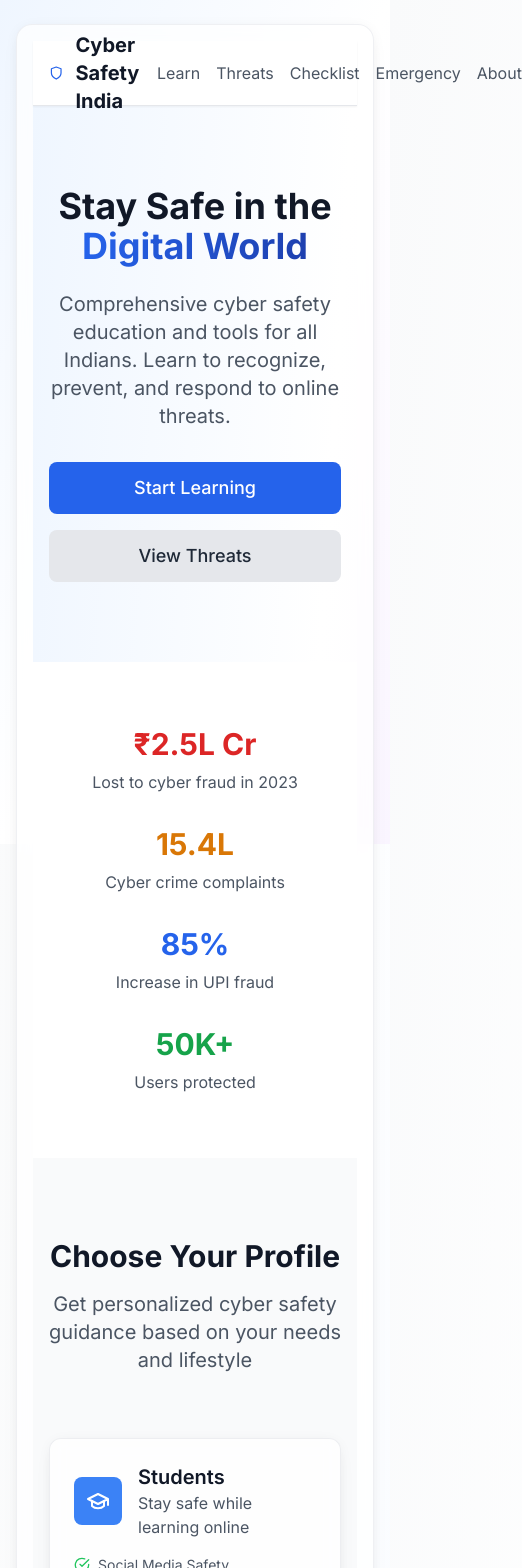
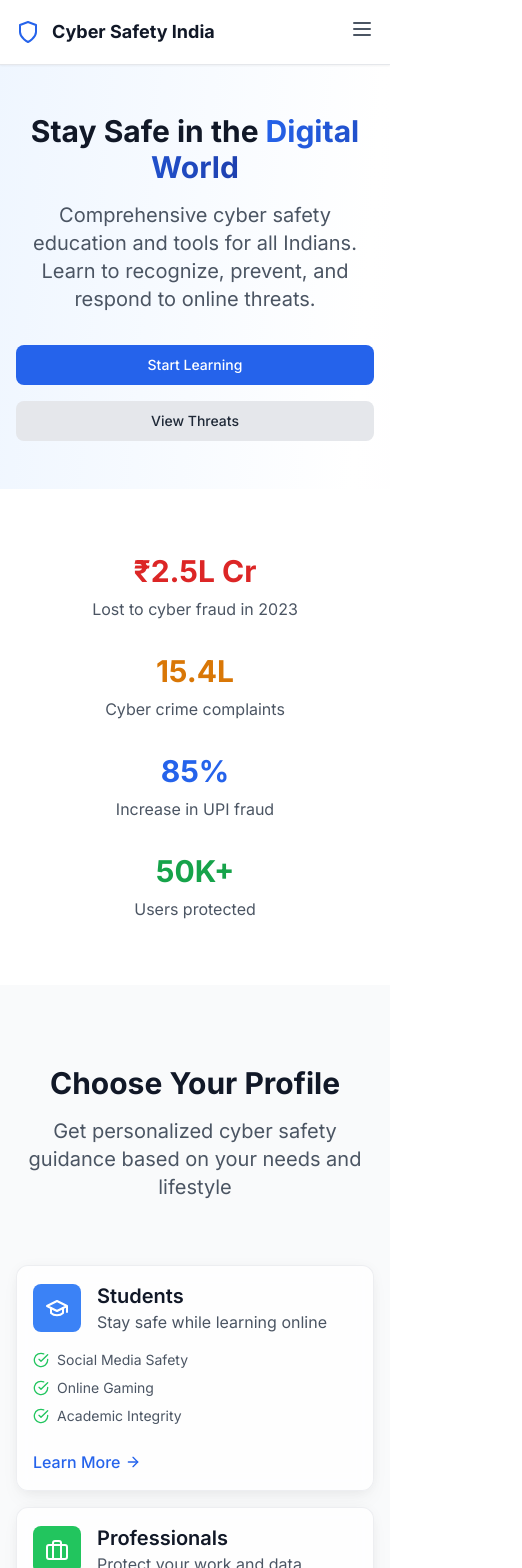
Before and after one commit to manvi18ux/cyber-safety-india, a Next.js app: page / in a window 390 px wide. Shown: the top 1568 px of the page, 522 px wide, since content can reach past the window. Built offline with nearby package versions, Linux system fonts and the light colour scheme.

Commit message:
Fix mobile responsiveness: improve layout, navigation, and spacing for mobile devices

```diff
--- a/app/globals.css
+++ b/app/globals.css
@@ -82,4 +82,19 @@
   .glass {
     @apply bg-white/70 backdrop-blur-md border border-gray-200/60 shadow-soft;
   }
+
+  /* Mobile-specific improvements */
+  @media (max-width: 640px) {
+    .card {
+      @apply p-4;
+    }
+
+    .btn-primary, .btn-secondary, .btn-danger {
+      @apply py-2.5 px-4 text-sm;
+    }
+
+    .input-field {
+      @apply py-2.5 px-3 text-sm;
+    }
+  }
 }
--- a/app/layout.tsx
+++ b/app/layout.tsx
@@ -32,11 +32,7 @@ export default function RootLayout({
              <body className={inter.className}>
          <div className="min-h-screen">
            <div className="absolute inset-0 -z-10 bg-gradient-to-br from-blue-50 via-white to-purple-50" />
-          <div className="container-padded py-6">
-            <div className="glass rounded-2xl p-4 md:p-6">
            {children}
-            </div>
-          </div>
          </div>
        </body>
     </html>
--- a/app/page.tsx
+++ b/app/page.tsx
@@ -72,10 +72,10 @@ export default function HomePage() {
          <div className="max-w-7xl mx-auto px-4 sm:px-6 lg:px-8">
            <div className="flex justify-between items-center h-16">
              <div className="flex items-center space-x-3">
-              <Shield className="h-8 w-8 text-primary-600" />
-              <span className="text-xl font-bold text-gray-900">Cyber Safety India</span>
+               <Shield className="h-6 w-6 sm:h-8 sm:w-8 text-primary-600" />
+               <span className="text-lg sm:text-xl font-bold text-gray-900">Cyber Safety India</span>
              </div>
-                         <div className="flex items-center space-x-4">
+             <div className="hidden sm:flex items-center space-x-4">
                <Link href="/learn" className="text-gray-600 hover:text-primary-600 transition-colors">
                  Learn
                </Link>
@@ -92,19 +92,27 @@ export default function HomePage() {
                  About
                </Link>
              </div>
+             {/* Mobile menu button */}
+             <div className="sm:hidden">
+               <button className="text-gray-600 hover:text-primary-600">
+                 <svg className="h-6 w-6" fill="none" viewBox="0 0 24 24" stroke="currentColor">
+                   <path strokeLinecap="round" strokeLinejoin="round" strokeWidth={2} d="M4 6h16M4 12h16M4 18h16" />
+                 </svg>
+               </button>
+             </div>
            </div>
          </div>
        </nav>
 
              {/* Hero Section */}
        <section className="relative overflow-hidden">
-        <div className="max-w-7xl mx-auto px-4 sm:px-6 lg:px-8 py-20">
+         <div className="max-w-7xl mx-auto px-4 sm:px-6 lg:px-8 py-12 sm:py-20">
            <div className="text-center">
              <motion.h1
                initial={{ opacity: 0, y: 20 }}
                animate={{ opacity: 1, y: 0 }}
                transition={{ duration: 0.8 }}
-              className="text-4xl md:text-6xl font-bold text-gray-900 mb-6"
+               className="text-3xl sm:text-4xl md:text-6xl font-bold text-gray-900 mb-4 sm:mb-6"
              >
                Stay Safe in the
                <span className="text-gradient"> Digital World</span>
@@ -191,7 +199,7 @@ export default function HomePage() {
             </p>
           </div>
 
-          <div className="grid grid-cols-1 md:grid-cols-2 lg:grid-cols-3 gap-8">
+                     <div className="grid grid-cols-1 sm:grid-cols-2 lg:grid-cols-3 gap-4 sm:gap-8">
             {demographics.map((demo, index) => {
               const Icon = demo.icon;
               return (
```
Lines whose indentation alone changed are shown as unchanged.
